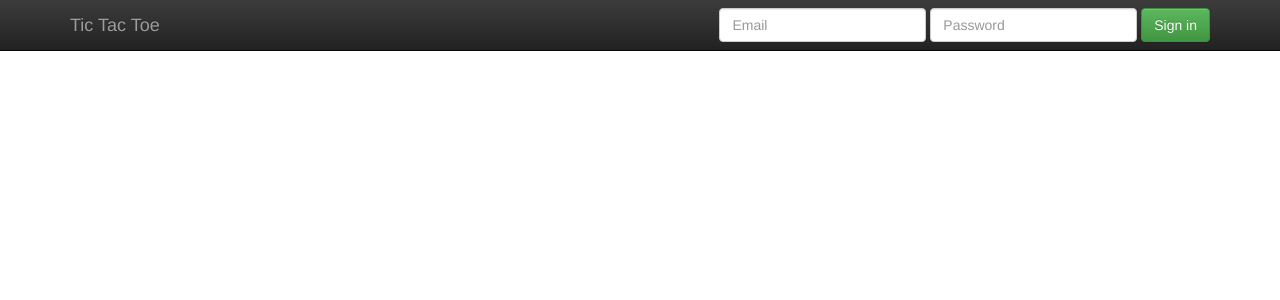
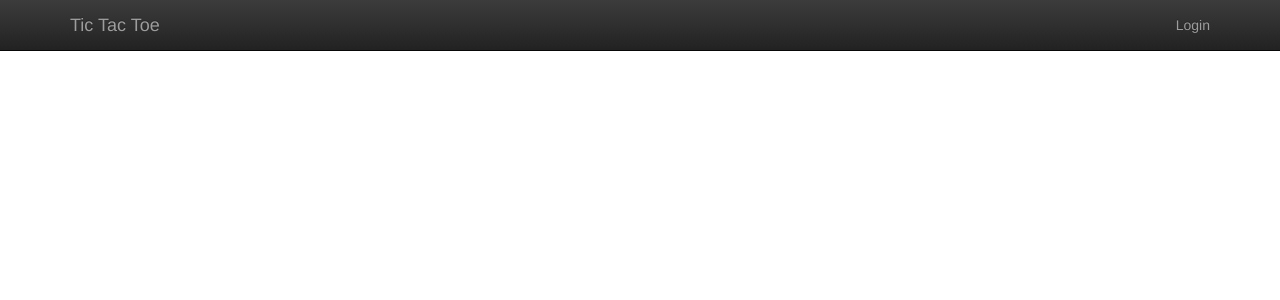
Before and after one commit to 26huang/django_game_app, a Django app: template tictactoe/templates/base.html in a window 1280 px wide. Shown: the top 300 px of the page. Run offline with Django 3.2, Linux system fonts and the light colour scheme; the template is opened without the code that fills it, so the values that code supplies are empty; parts of the project's set-up code (start-up, migrations or seed data) failed here and were passed over; some libraries are stand-ins or nearby versions.

Commit message:
added login and logout page

```diff
--- a/tictactoe/apps/player/urls.py
+++ b/tictactoe/apps/player/urls.py
@@ -1,10 +1,17 @@
 from django.urls import path
 from . import views
 from django.conf.urls import url
+from django.contrib.auth.views import LoginView, LogoutView
 
-app_name = 'main'
+app_name = 'player'
 
 urlpatterns = [
     path('', views.home, name='home'),
+    path('login/',
+         LoginView.as_view(template_name='player/login_form.html'),
+         name='player_login'),
+    path('logout/',
+         LogoutView.as_view(),
+         name='player_logout'),
     # url(r'^$', views.home, name='home'),
 ]
--- a/tictactoe/settings/settings_dev.py
+++ b/tictactoe/settings/settings_dev.py
@@ -129,3 +129,5 @@ STATIC_URL = '/static/'
 STATICFILES_DIRS = [
     os.path.join(BASE_DIR, 'static')
 ]
+
+LOGIN_REDIRECT_URL='player:home'
--- a/tictactoe/templates/base.html
+++ b/tictactoe/templates/base.html
@@ -33,17 +33,13 @@
           </button>
           <a class="navbar-brand" href="">Tic Tac Toe</a>
         </div>
-        <div id="navbar" class="navbar-collapse collapse">
-          <form class="navbar-form navbar-right" role="form">
-            <div class="form-group">
-              <input type="text" placeholder="Email" class="form-control">
-            </div>
-            <div class="form-group">
-              <input type="password" placeholder="Password" class="form-control">
-            </div>
-            <button type="submit" class="btn btn-success">Sign in</button>
-          </form>
-        </div><!--/.navbar-collapse -->
+        <ul class="nav navbar-nav navbar-right">
+            {% if user.is_authenticated %}
+                <li><a href="{% url 'player:player_logout' %}">Logout</a></li>
+            {% else %}
+                <li><a href="{% url 'player:player_login' %}">Login</a></li>
+            {% endif %}
+        </ul>
       </div>
     </nav>
 
--- a/tictactoe/tictactoe/urls.py
+++ b/tictactoe/tictactoe/urls.py
@@ -18,6 +18,6 @@ from django.urls import path, include
 
 urlpatterns = [
     path('admin/', admin.site.urls),
-    path('', include('apps.main.urls', namespace='main')),
-    path('player/', include('apps.player.urls', namespace='player')),
+    path('', include('apps.main.urls')),
+    path('player/', include('apps.player.urls')),
 ]
```
Also changed, not shown: tictactoe/apps/player/templates/player/login_form.html (added, +19 -0 lines).
